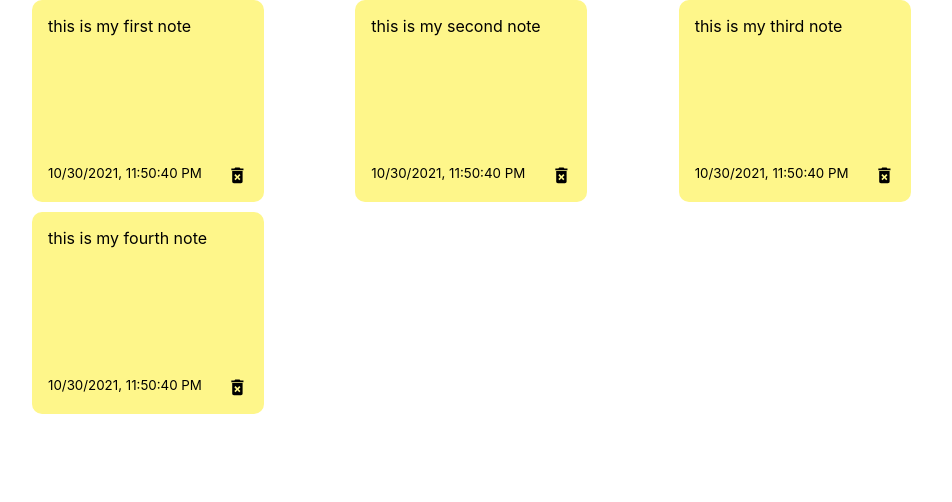
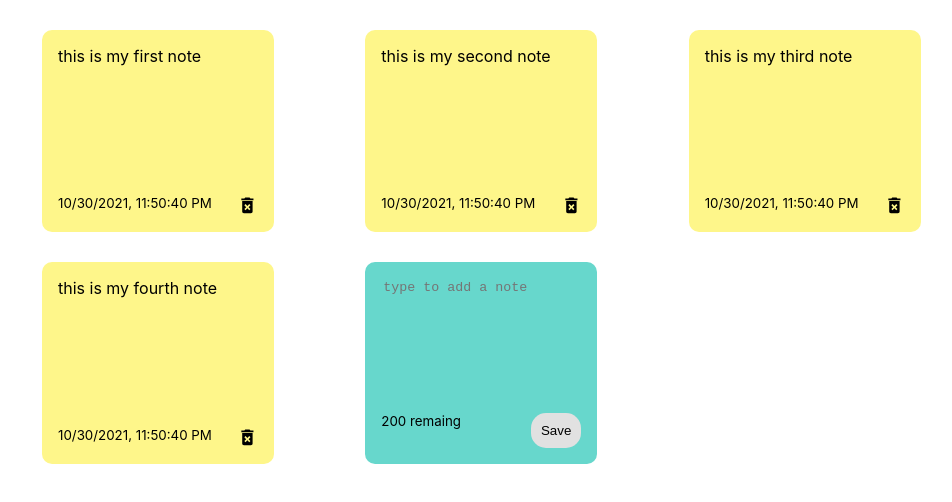
Before and after one commit to hamzazaka/crypto-react, a React (Create React App) app in the folder notes-app/: page / in a window 1280 px wide. Shown: the top 502 px of the page, without its empty margins (128-1080 px from the left). Built offline with nearby package versions, Linux system fonts and the light colour scheme.

Commit message:
working on the adding the note

```diff
--- a/notes-app/src/App.css
+++ b/notes-app/src/App.css
@@ -5,11 +5,38 @@
   margin-left: auto;
   padding-right: 15px;
   padding-left: 15px;
+  margin-top: 20px;
 }
 .notes-list{
   display: grid;
   grid-gap: 10px;
   grid-template-columns: repeat(auto-fit,minmax(250px, 1fr));
+}
+
+.note.new{
+    background-color: #67d7cc;
+
+}
+textarea{
+  border: none;
+  resize: none;
+  background-color: #67d7cc;
+
+}
+textarea:focus{
+  outline: none;
+}
+
+.save{
+  background-color: #e1e1e1;
+  border: none;
+  border-radius: 15px;
+  padding: 10px;
+  cursor: pointer;
+
+}
+.save:hover{
+  background-color: #ededed;
 }
 
 .note{
@@ -22,6 +49,7 @@
   display: flex;
   flex-direction: column;
   justify-content: space-between;
+  margin: 10px;
 }
 .note-footer{
   display: flex;
--- a/notes-app/src/App.js
+++ b/notes-app/src/App.js
@@ -29,12 +29,16 @@ function App() {
     }
 ]);
 
+const addNote = (text) => {
+  console.log(text);
+}
+
 console.log(notes);
 
 
   return (
     <div className="container">
-      <NotesList notes={notes}/>
+      <NotesList notes={notes} handleAddNote={addNote}/>
     </div>
   );
 }
--- /dev/null
+++ b/notes-app/src/components/AddNote.js
@@ -0,0 +1,29 @@
+import { useState } from "react";
+import React from 'react'
+
+export default function AddNote({handleAddNote}) {
+    const [note, setNote] = useState('');
+    // console.log(note);
+    const handleChange = (e) => {
+        setNote(e.target.value);
+    }
+
+    const handleSubmit = (e) => {
+        e.preventDefault();
+        handleAddNote(note);
+    }
+    return (
+        <div className='note new'>
+            <textarea name="" id="" cols="10" rows="8"
+            placeholder='type to add a note'
+            value={note}
+            onChange={handleChange}>
+            </textarea>
+                <div className="note-footer">
+                    <small>200 remaing</small>
+                    {/* <p>{note}</p> */}
+                    <button onClick={handleSubmit} className='save'>Save</button>
+                </div>
+        </div>
+    )
+}
--- a/notes-app/src/components/NotesList.js
+++ b/notes-app/src/components/NotesList.js
@@ -1,11 +1,13 @@
 import React from 'react'
+import AddNote from './AddNote'
 import Note from './Note'
 
-export default function NotesList({notes}) {
+export default function NotesList({notes, handleAddNote}) {
     return (
         <div className='notes-list'>
             {notes.map((note)=>
             <Note id={note.id} text={note.text} date={note.date}/>)}
+            <AddNote handleAddNote={handleAddNote}/>
 
         </div>
     )
```
